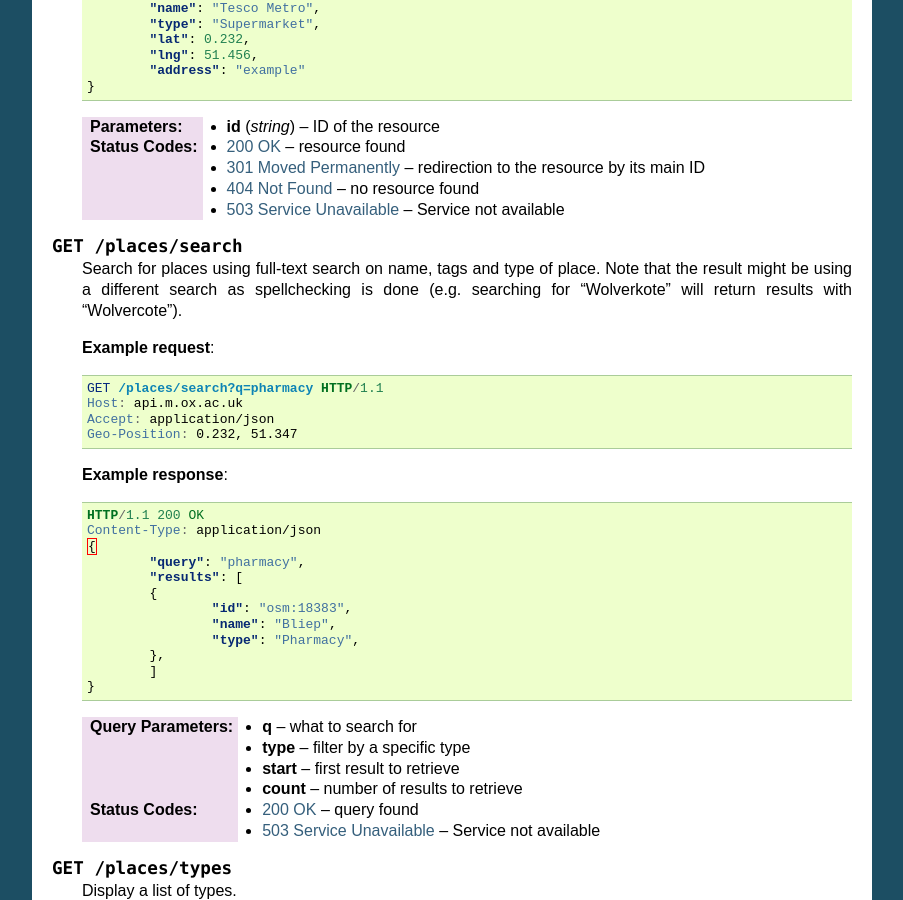
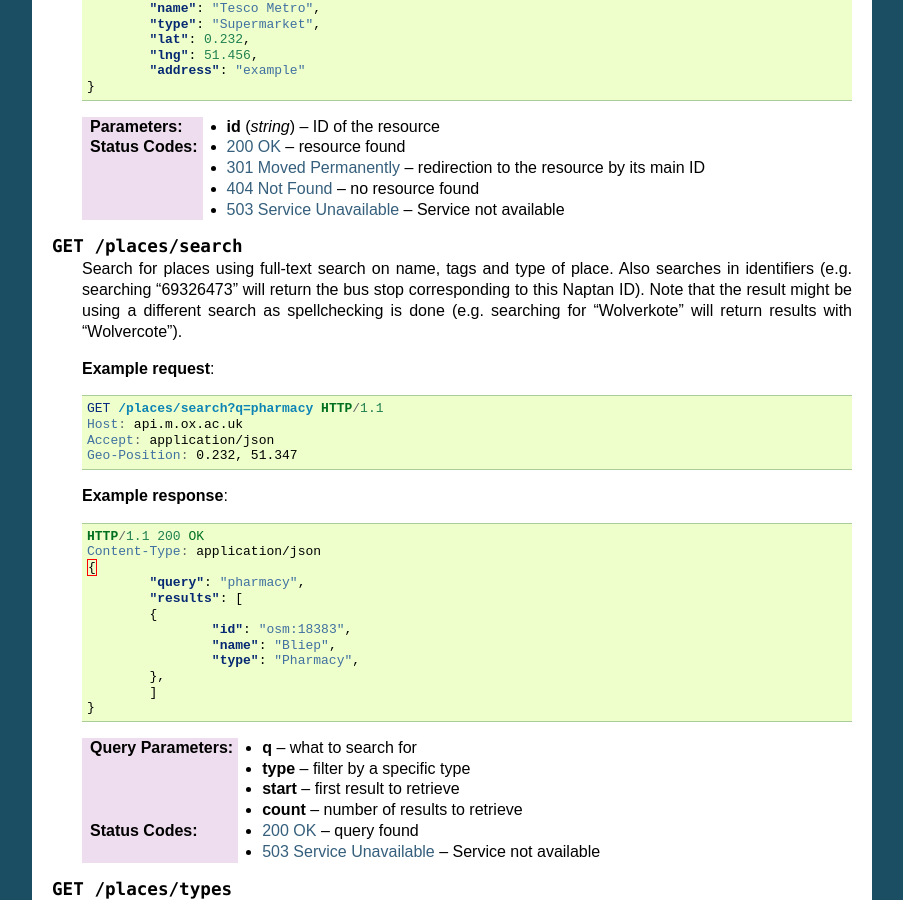
Before and after one commit to martinfilliau/moxie, a Sphinx documentation site: the page built from docs/source/http_api/places.rst, in a window 1280 px wide and 900 px high, scrolled down 423 px. Shown: the whole window, without its empty margins (198-1101 px from the left). Built offline with Sphinx 7.4.7, drawn with Linux system fonts in a browser that asks for light colours.

Commit message:
Places / updated documentation about places search.
Explains the search by identifiers.

```diff
--- a/docs/source/http_api/places.rst
+++ b/docs/source/http_api/places.rst
@@ -42,6 +42,7 @@ Endpoint to search and retrieve information about places.
 .. http:get:: /places/search
 
     Search for places using full-text search on name, tags and type of place.
+    Also searches in identifiers (e.g. searching "69326473" will return the bus stop corresponding to this Naptan ID).
     Note that the result might be using a different search as spellchecking is done (e.g. searching for "Wolverkote" will return results with "Wolvercote").
 
     **Example request**:
```
